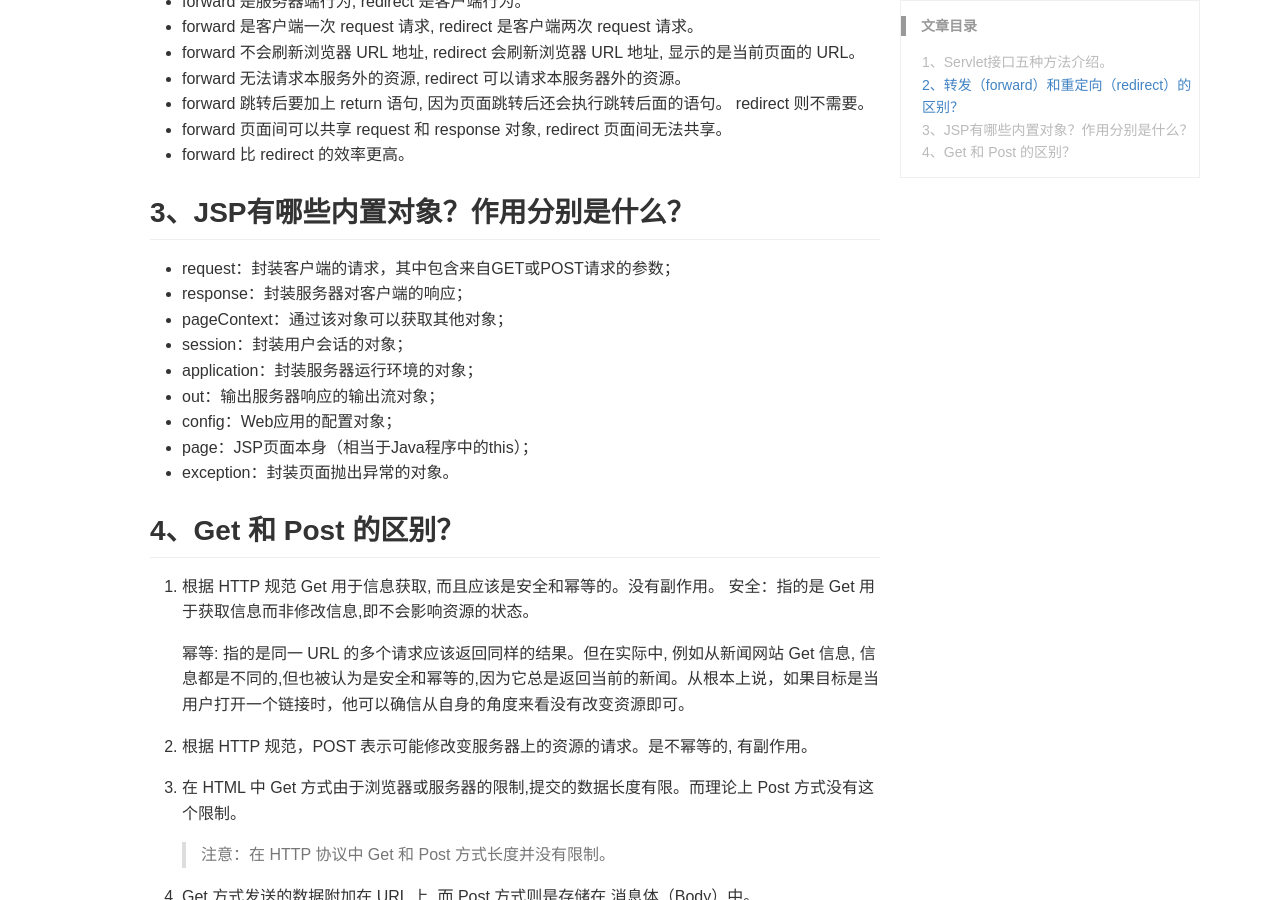
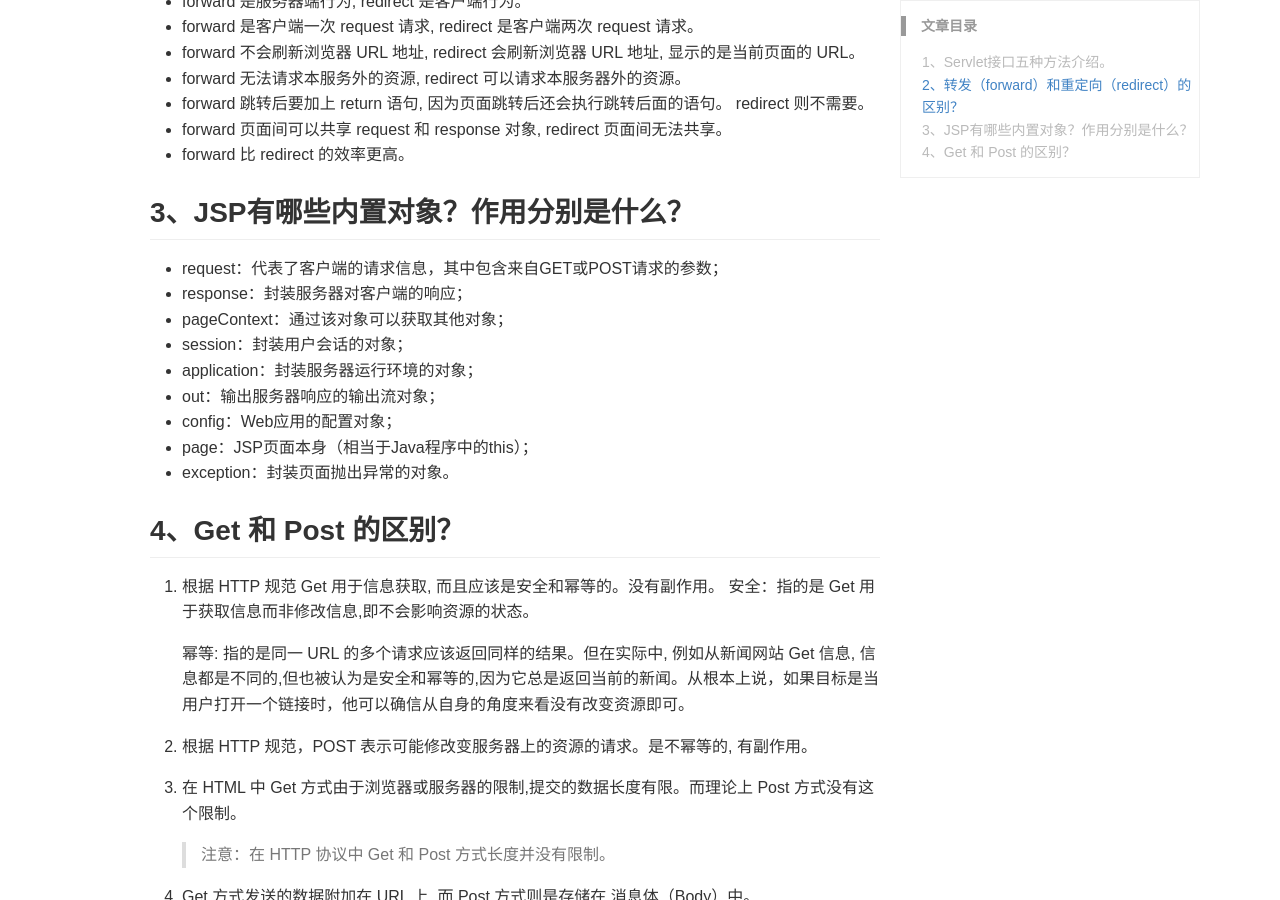
Before and after one commit to DoctorDeng/DoctorDeng.github.io, a Jekyll site: the page built from _posts/2016-09-12-java-面试.md, in a window 1280 px wide and 900 px high, scrolled down 1293 px. Built offline with Jekyll 4.4.1, drawn with Linux system fonts in a browser that asks for light colours.

Commit message:
modify file

```diff
--- a/_posts/2016-09-12-java-面试.md
+++ b/_posts/2016-09-12-java-面试.md
@@ -39,7 +39,7 @@ keywords: java, 面试
 * forward 比 redirect 的效率更高。
 
 ## 3、JSP有哪些内置对象？作用分别是什么？
-- request：封装客户端的请求，其中包含来自GET或POST请求的参数；
+- request：代表了客户端的请求信息，其中包含来自GET或POST请求的参数；
 - response：封装服务器对客户端的响应；
 - pageContext：通过该对象可以获取其他对象；
 - session：封装用户会话的对象；
```
